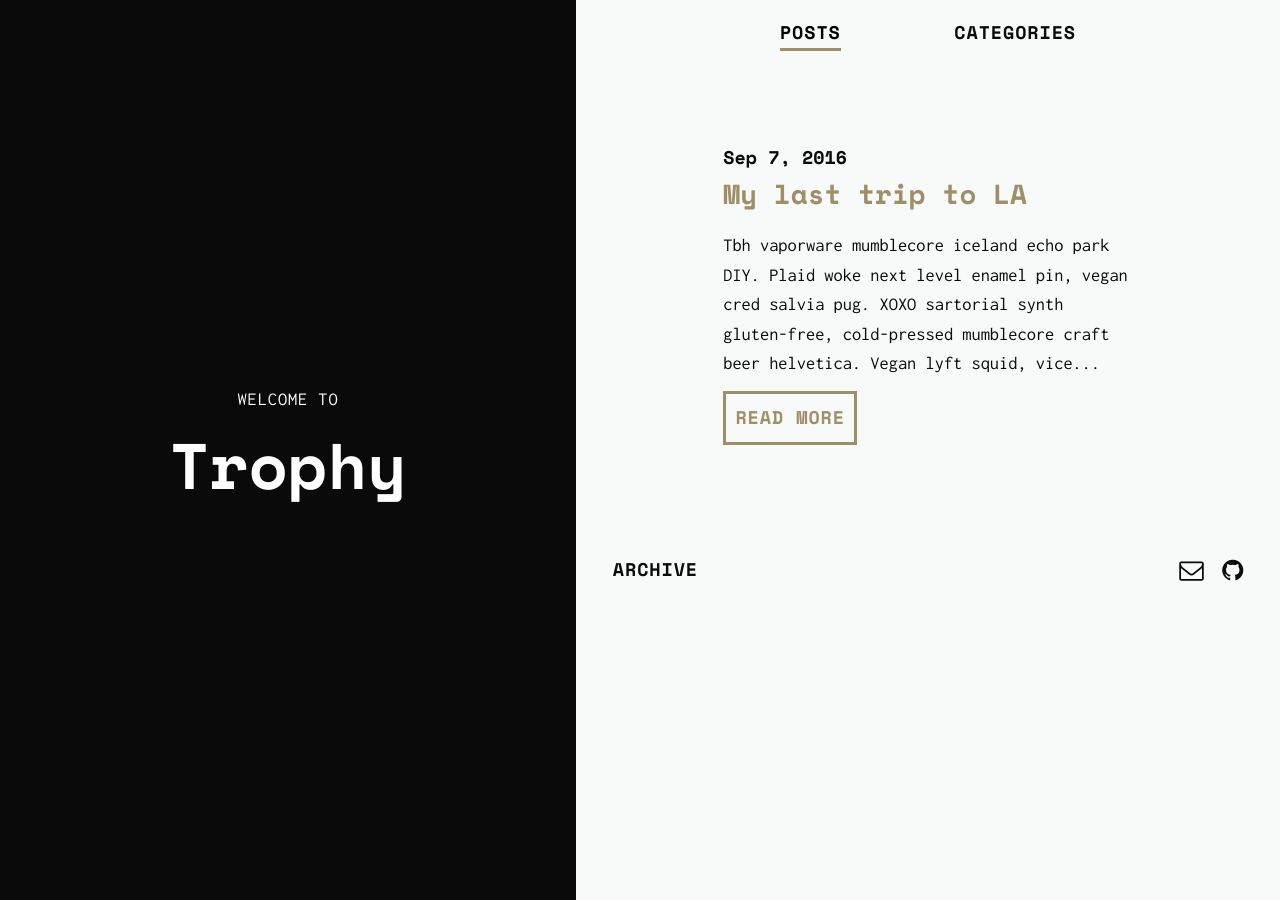
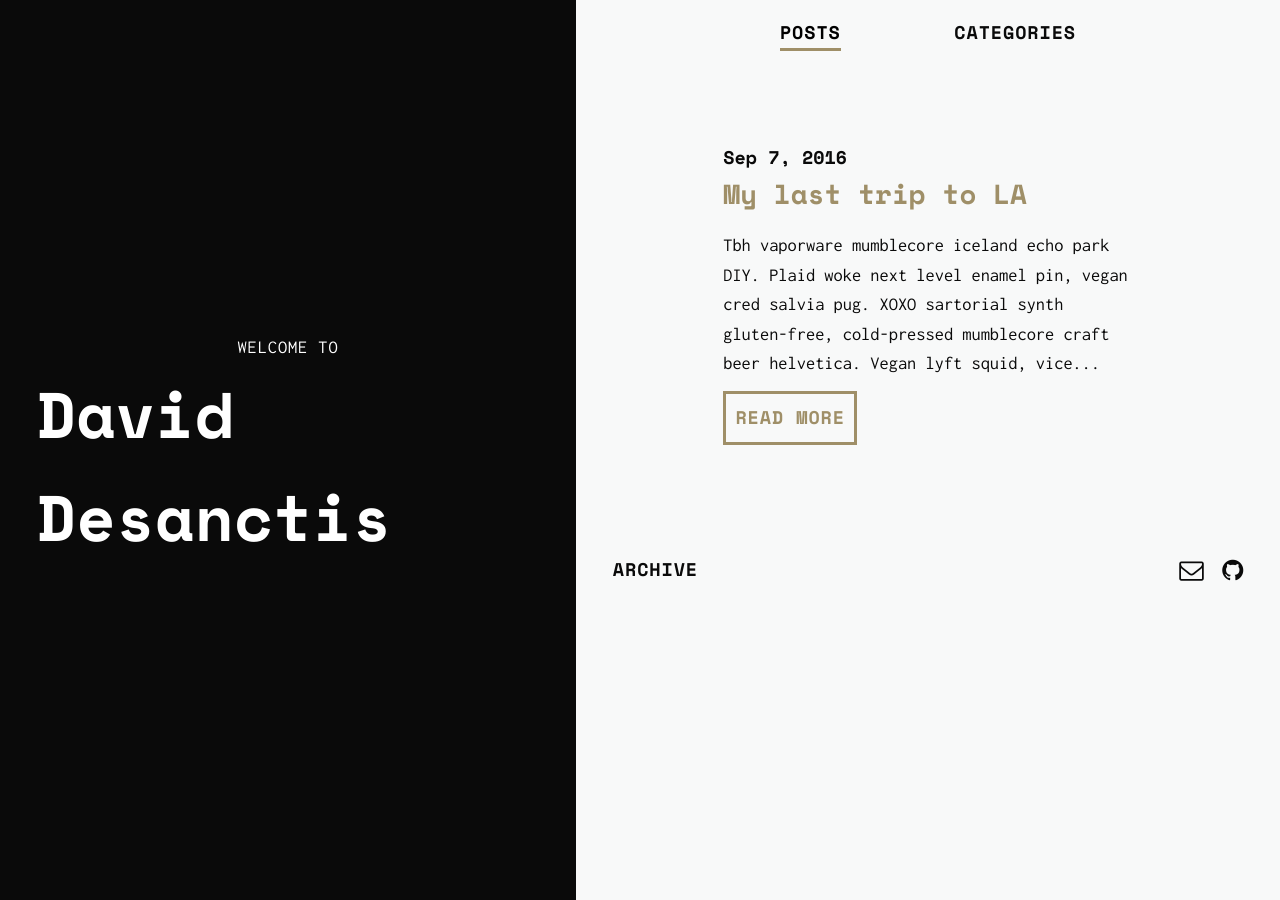
Before and after one commit to david-desanctis/david-desanctis.github.io, a Jekyll site: the page built from index.html, in a window 1280 px wide. Built offline with Jekyll 4.4.1, drawn with Linux system fonts in a browser that asks for light colours; nearby versions of some CDN libraries; the list of posts is cut into pages by our own code.

Commit message:
Changed site title

```diff
--- a/_config.yml
+++ b/_config.yml
@@ -6,7 +6,7 @@ paginate_path: "/blog/page-:num"
 google_analytics:
 
 # SEO settings
-title: Trophy
+title: David Desanctis
 description:
 url: ""
 twitter_username:
```
